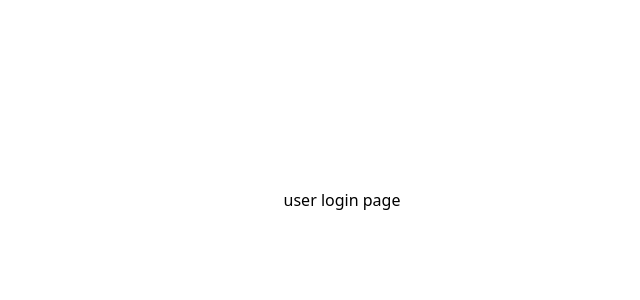
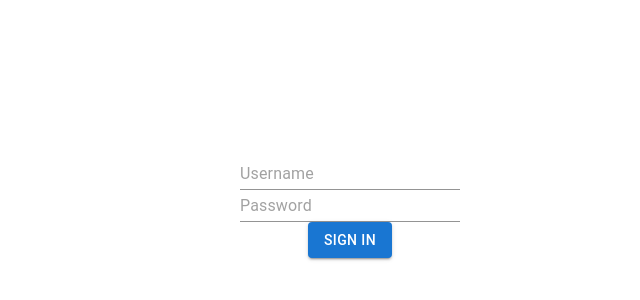
Before and after one commit to zekunjin/yor-next-pro, a Next.js app: page /user/sign-in in a window 1280 px wide. Shown: the part 200-500 px from the top of the page, without its empty margins (298-938 px from the left). Built offline with nearby package versions, Linux system fonts and the light colour scheme.

Commit message:
feat: use mui components

```diff
--- a/components/user-layout.tsx
+++ b/components/user-layout.tsx
@@ -3,7 +3,7 @@ import Layout from './layout'
 
 const UserLayout = ({ children }: { children: ReactNode }) => (
   <Layout>
-    <div className='w-screen h-screen flex items-center justify-center'>
+    <div className='w-screen h-screen flex flex-col items-center justify-center'>
       {children}
     </div>
   </Layout>
--- a/package.json
+++ b/package.json
@@ -9,6 +9,9 @@
     "lint": "next lint"
   },
   "dependencies": {
+    "@emotion/react": "^11.10.4",
+    "@emotion/styled": "^11.10.4",
+    "@mui/material": "^5.10.11",
     "@yorjs/core": "2.0.0-rc.0",
     "next": "13.0.0",
     "react": "18.2.0",
--- a/pages/user/sign-in.tsx
+++ b/pages/user/sign-in.tsx
@@ -1,9 +1,20 @@
+import { useState } from 'react'
+import Input from '@mui/material/Input'
+import Button from '@mui/material/Button'
 import UserLayout from '../../components/user-layout'
 
-const UserSignIn = () => (
-  <UserLayout>
-    user login page
-  </UserLayout>
-)
+const UserSignIn = () => {
+  const [username, setUsername] = useState('')
+  const [password, setPassword] = useState('')
+
+  return (
+    <UserLayout>
+      <Input value={username} placeholder="Username" onChange={event => setUsername(event.target.value)} />
+      <Input value={password} placeholder="Password" onChange={event => setPassword(event.target.value)} />
+
+      <Button variant="contained">Sign In</Button>
+    </UserLayout>
+  )
+}
 
 export default UserSignIn
--- a/tailwind.config.js
+++ b/tailwind.config.js
@@ -1,11 +1,14 @@
 /** @type {import('tailwindcss').Config} */
 module.exports = {
   content: [
-    "./pages/**/*.{js,ts,jsx,tsx}",
-    "./components/**/*.{js,ts,jsx,tsx}",
+    './pages/**/*.{js,ts,jsx,tsx}',
+    './components/**/*.{js,ts,jsx,tsx}'
   ],
   theme: {
-    extend: {},
+    extend: {}
   },
-  plugins: [],
+  corePlugins: {
+    preflight: false
+  },
+  plugins: []
 }
```
Also changed, not shown: 1 other file (tests, documents, lock files or other folders).
